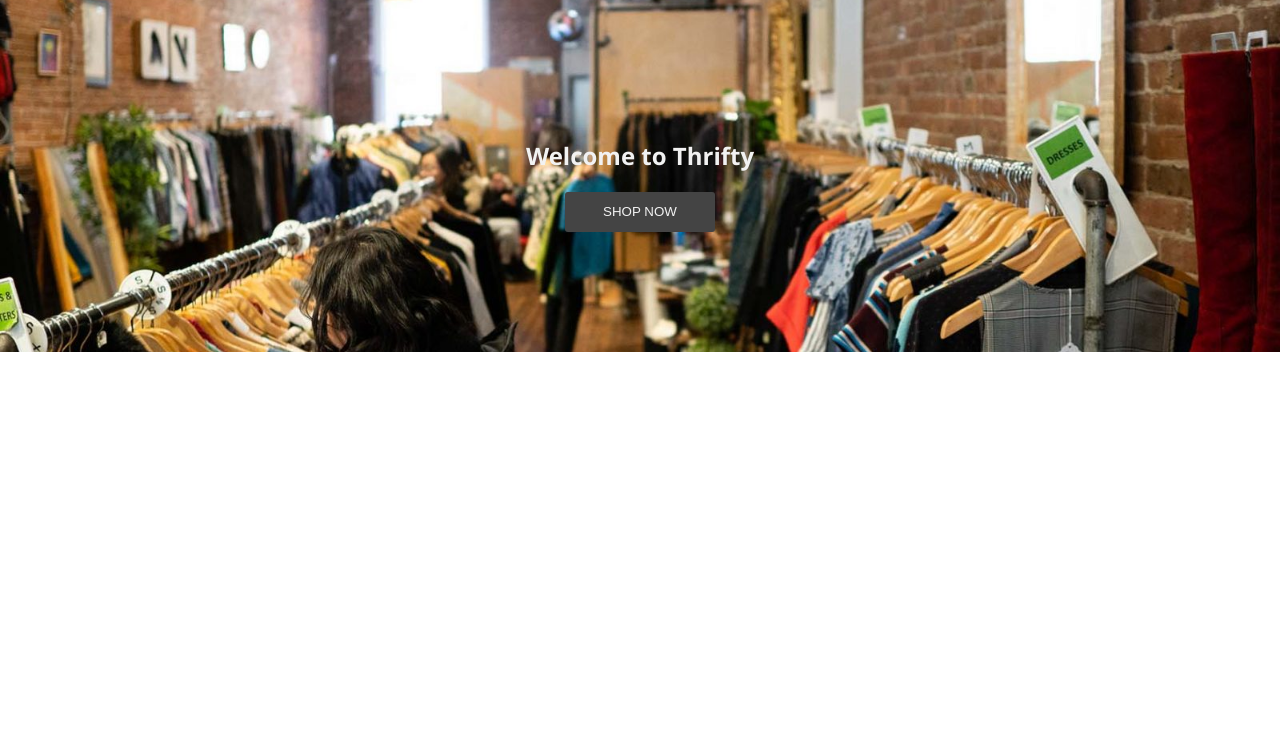
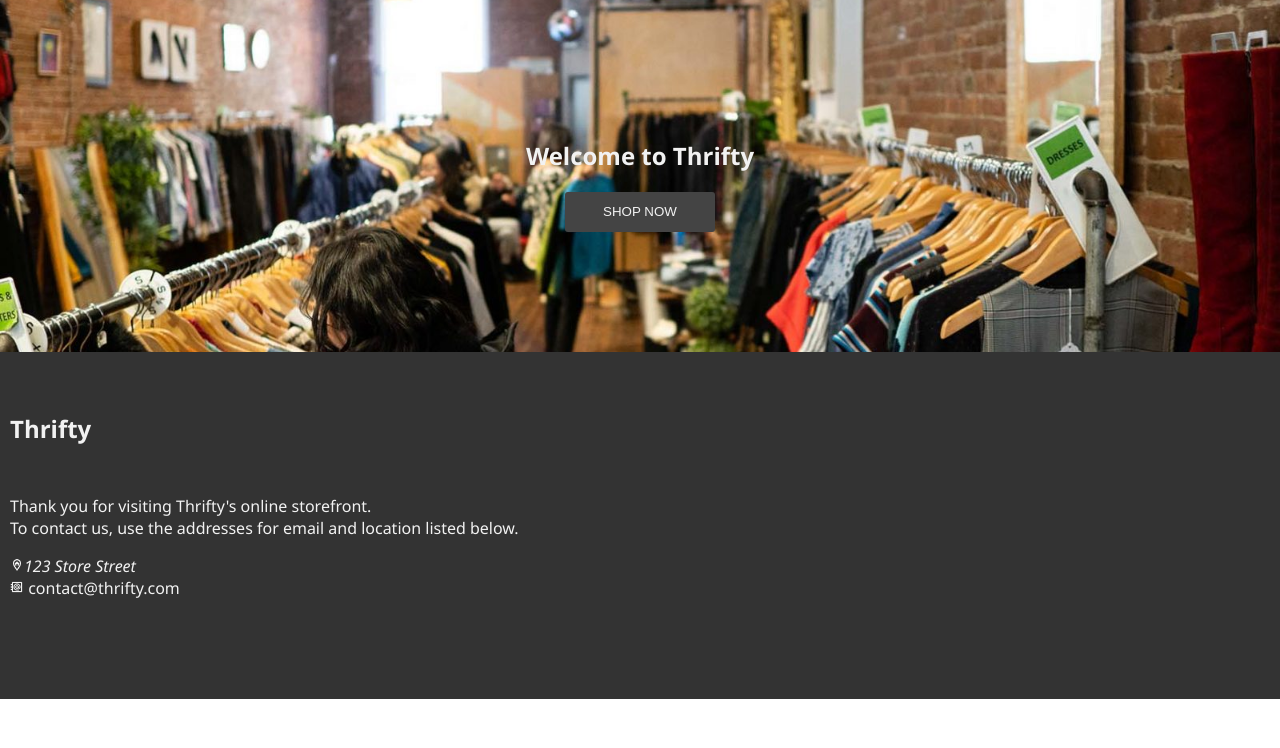
Before and after one commit to mstreeter10/ecom-project, a PHP site: page / in a window 1280 px wide. Shown: the part 52-800 px from the top of the page. Run offline with PHP 8.4, Linux system fonts and the light colour scheme.

Commit message:
Footer additions
Signed-off-by: Maximus Streeter <max.streeter10@gmail.com>

```diff
--- a/index.html
+++ b/index.html
@@ -22,5 +22,14 @@
                 <button class="welcome-btn" onclick="window.location.href='shop.html'">SHOP NOW</button>
             </div>
         </div>
+        <footer class="contact">
+            <h2 class="logo">Thrifty</h2>
+            <p>
+                Thank you for visiting Thrifty's online storefront. <br />
+                To contact us, use the addresses for email and location listed below.
+            </p>
+            <address class="contact"><img src="imgs/address.png" alt="icon" class="icon"/>123 Store Street</address>
+            <p class="contact"><img src="imgs/email.png" alt="icon" class="icon"/> contact@thrifty.com</p>
+        </footer>
     </body>
 </html>
--- a/styles.css
+++ b/styles.css
@@ -2,7 +2,7 @@ body {
     margin: 0;
 }
 
-p, a {
+p, a, h2, address {
     font-family: 'Segoe UI';
 }
 
@@ -52,10 +52,6 @@ p, a {
     color: #f2f2f2;
 }
 
-.welcome-txt h2{
-    font-family: 'Segoe UI';
-}
-
 .welcome-btn {
     width: 150px;
     height: 40px;
@@ -66,6 +62,30 @@ p, a {
     transition: .3s linear;
 }
 
-.welcome-btn:hover{
+.welcome-btn:hover {
     background: #555;
 }
+
+.contact {
+    background: #333;
+    padding: 40px 10px 100px;
+    color: #f2f2f2;
+}
+
+.contact h2.logo {
+    padding: 0 0 30px;
+}
+
+.contact address.contact{
+    padding: 0 0 0;
+    margin: 0 0 0;
+}
+
+.contact p.contact{
+    padding: 0 0 0;
+    margin: 0 0 0;
+}
+
+.contact img.icon{
+    width: 14px;
+}
```
Also changed, not shown: imgs/address.png (added), imgs/email.png (added).
